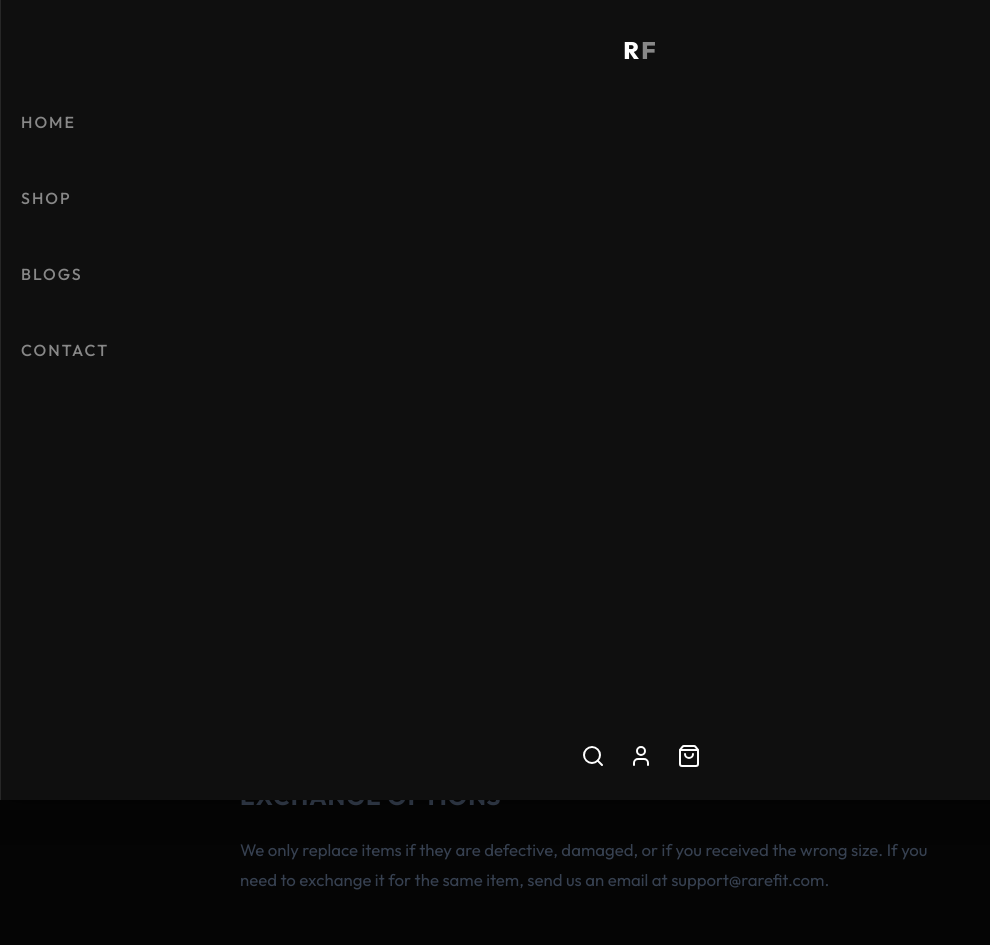
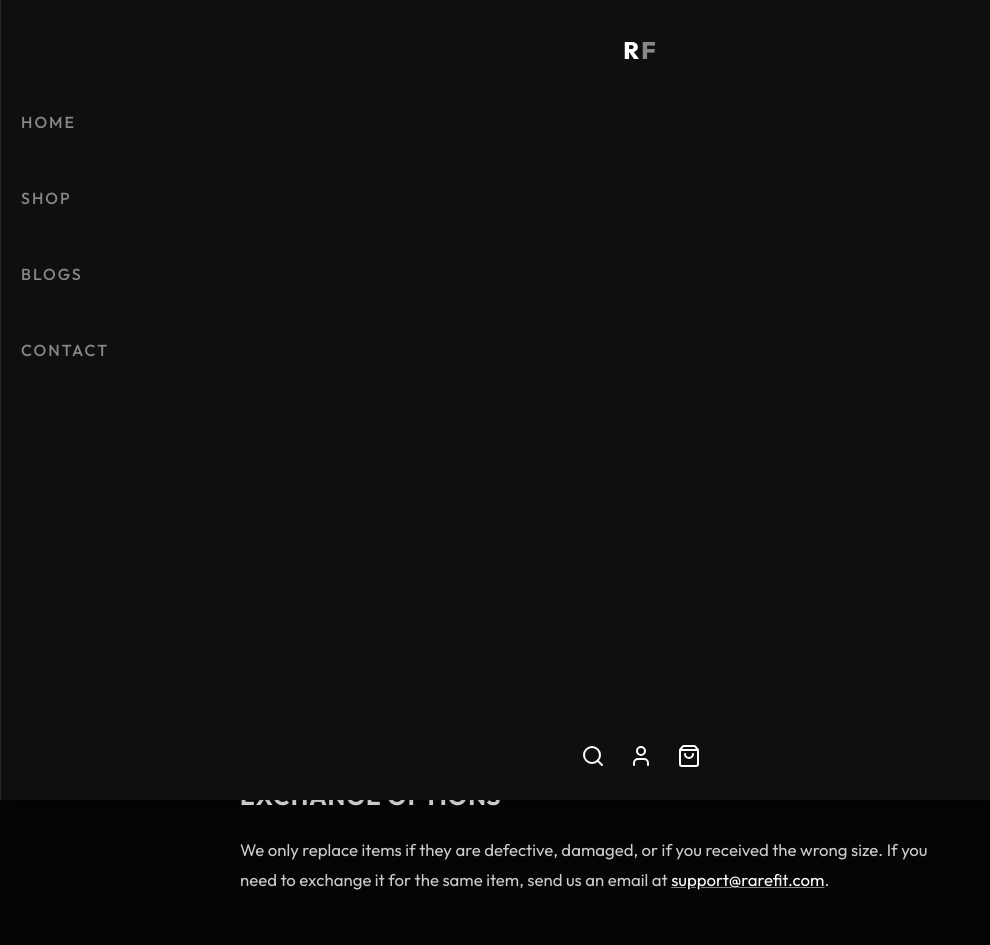
Before and after one commit to ajinkyakhairnar08-ux/RAREFIT-clothing, a React (Vite) app in the folder rarefit-ecommerce/client/: page /return-policy in a window 1280 px wide. Shown: the top 945 px of the page, without its empty margins (0-990 px from the left). Built offline with nearby package versions, Linux system fonts and the light colour scheme.

Commit message:
style: updated legal pages text to white/grey for dark theme readability

```diff
--- a/rarefit-ecommerce/client/src/pages/LegalPage.css
+++ b/rarefit-ecommerce/client/src/pages/LegalPage.css
@@ -10,17 +10,17 @@
   font-weight: 800;
   margin-bottom: 40px;
   text-align: center;
-  color: var(--color-black);
+  color: #ffffff;
 }
 
 .legal-content {
   font-size: 1.05rem;
   line-height: 1.8;
-  color: #374151; /* slightly lighter than black for readability */
+  color: #cccccc;
 }
 
 .legal-content h2, .legal-content h3 {
-  color: var(--color-black);
+  color: #ffffff;
   margin-top: 40px;
   margin-bottom: 16px;
   font-size: 1.5rem;
@@ -42,12 +42,12 @@
 }
 
 .legal-content a {
-  color: var(--color-primary);
+  color: #ffffff;
   text-decoration: underline;
-  text-decoration-color: transparent;
+  text-decoration-color: rgba(255, 255, 255, 0.5);
   transition: text-decoration-color 0.2s;
 }
 
 .legal-content a:hover {
-  text-decoration-color: var(--color-primary);
+  text-decoration-color: #ffffff;
 }
```
